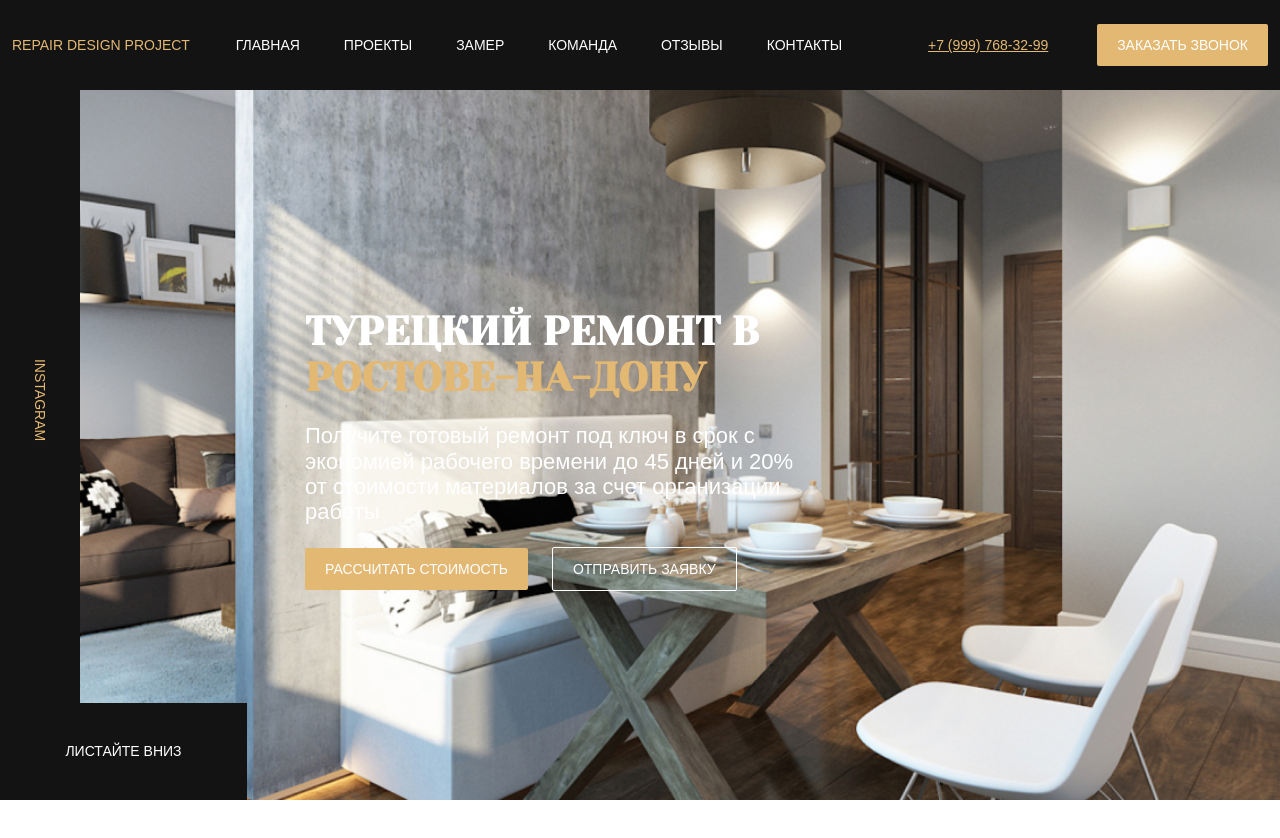
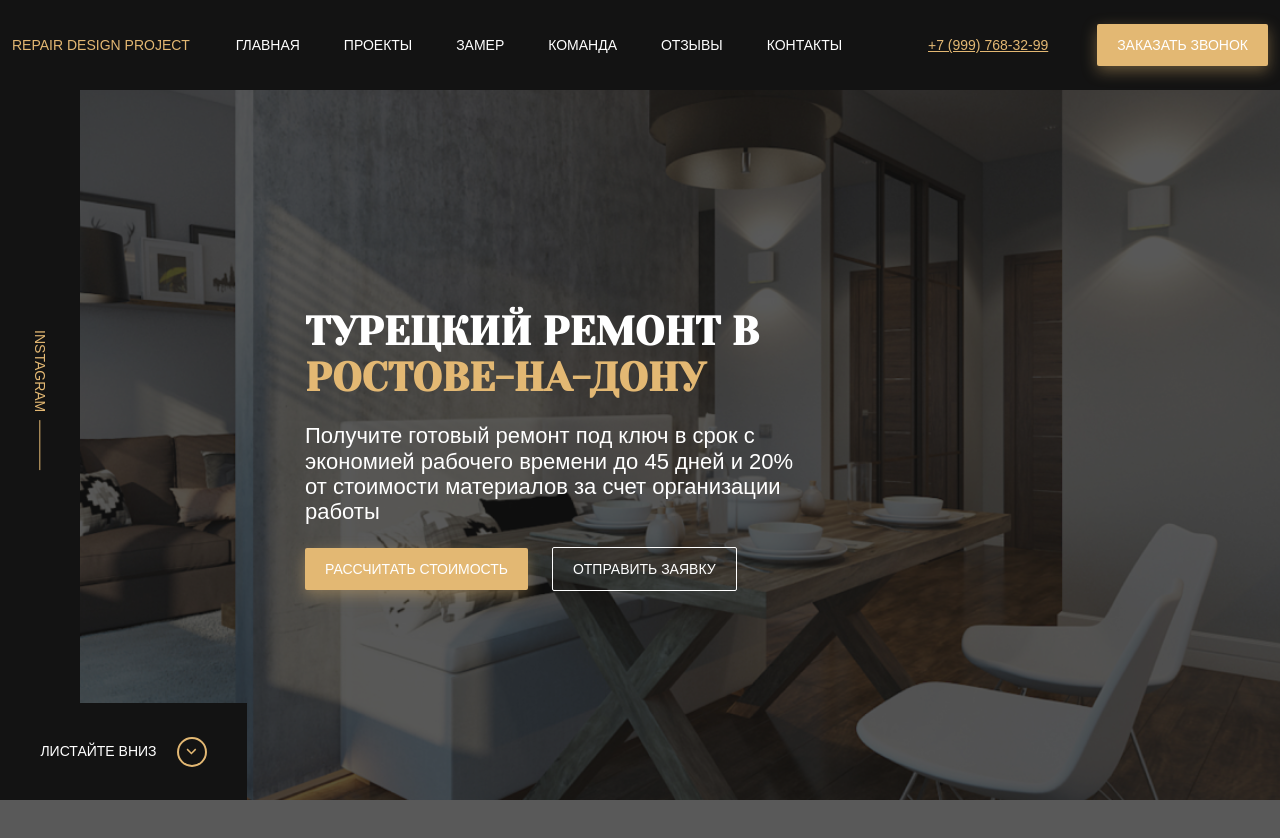
Before and after one commit to Shurenchikkwork/shurenchikk-work.best, a website: page index.html in a window 1280 px wide. Before the commit the page ends 800 px from the top, so only its background shows below. Drawn offline with Linux system fonts and the light colour scheme.

Commit message:
feat: add bef0re and after elements in hero section

```diff
--- a/sass/templates/_header.sass
+++ b/sass/templates/_header.sass
@@ -19,6 +19,9 @@
         text-decoration: none
         text-transform: uppercase
         margin-right: 40px
+        transition: color 0.6s
+        &:hover
+            color: $primary
 .phone
     color: $primary
 .contacts
--- a/sass/templates/_hero.sass
+++ b/sass/templates/_hero.sass
@@ -7,7 +7,14 @@
     background: $dark url('../img/hero-bg.jpg') no-repeat center / cover
     height: 100vh
     color: $light
+    &::before
+        content: ''
+        position: absolute
+        width: 100%
+        height: 100%
+        background-color: rgba($dark, 0.7)
     &__content
+        position: relative
         max-width: 670px
     &__text
         font-size: 22px
@@ -33,16 +40,34 @@
         text-transform: uppercase
         text-decoration: none
         color: $light
+        &::after
+            content: ''
+            background: url('../img/arrow-down.svg') no-repeat center
+            width: 30px
+            height: 30px
+            border: 2px solid $primary
+            border-radius: 50%
+            margin-left: 20px
 .instagram
     display: flex
     justify-content: center
     align-items: center
     background-color: $dark
     &__link
+        display: flex
+        justify-content: center
+        align-items: center
         text-transform: uppercase
         text-decoration: none
         color: $primary
         transform: rotate(90deg);
+        line-height: 0.6
+        &::after
+            margin-left: 8px
+            content: ''
+            width: 50px
+            height: 1px
+            background-color: $primary
 .title
     font-family: 'Yeseva One', cursive;
     text-transform: uppercase
```
Also changed, not shown: css/style.css, img/arrow-down.svg (added).
